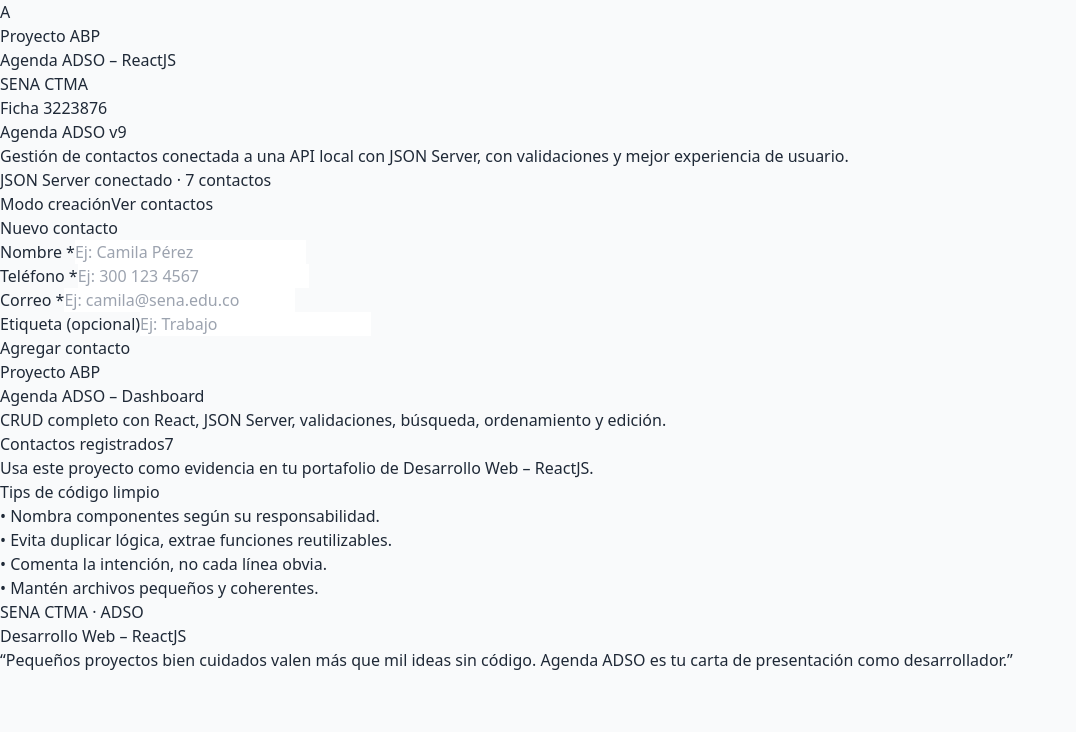
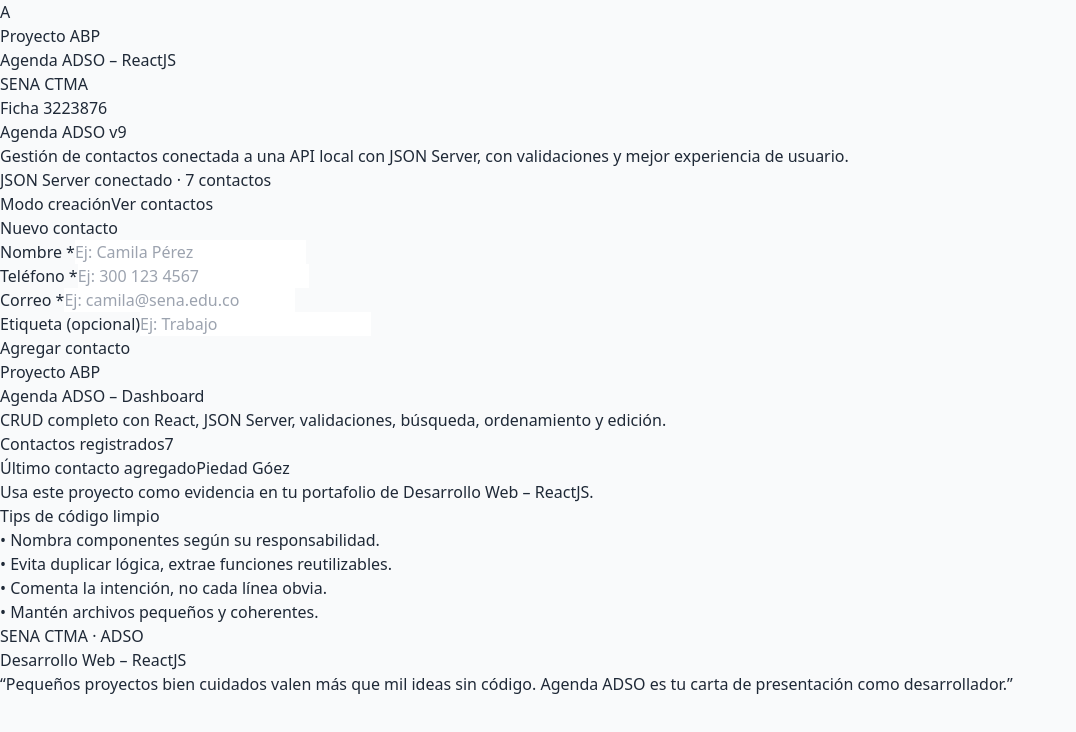
Before and after one commit to KELLYLOP613/agenda-adso, a React (Vite) app: page / in a window 1280 px wide. Shown: the top 732 px of the page, without its empty margins (0-1076 px from the left). Built offline with nearby package versions, Linux system fonts and the light colour scheme; data requests are answered from the project's data file; the HTML template or start-up script is replaced by a standard one.

Commit message:
se agregó un un indicador nuevo en el panel lateral de último contacto agregado

```diff
--- a/src/App.jsx
+++ b/src/App.jsx
@@ -168,6 +168,11 @@
   // Variables auxiliares para saber en qué vista estamos
   const estaEnVistaCrear = vista === "crear";
   const estaEnVistaContactos = vista === "contactos";
+  // Nuevo indicador: último contacto agregado
+  const ultimoContacto = contactos.length > 0
+  ? contactos[contactos.length - 1]
+  : null;
+
 
   // JSX principal (layout tipo dashboard)
   return (
@@ -365,6 +370,18 @@
                     {contactos.length}
                   </span>
                 </p>
+
+                {/* Nuevo indicador: Último contacto agregado */}
+                <p className="flex items-center justify-between">
+                  <span className="text-purple-100">
+                    Último contacto agregado
+                  </span>
+
+                  <span className="font-semibold text-white text-sm">
+                    {ultimoContacto ? ultimoContacto.nombre : "—"}
+                  </span>
+                </p>
+
                 <p className="text-[11px] text-purple-100/80">
                   Usa este proyecto como evidencia en tu portafolio de
                   Desarrollo Web – ReactJS.
```
